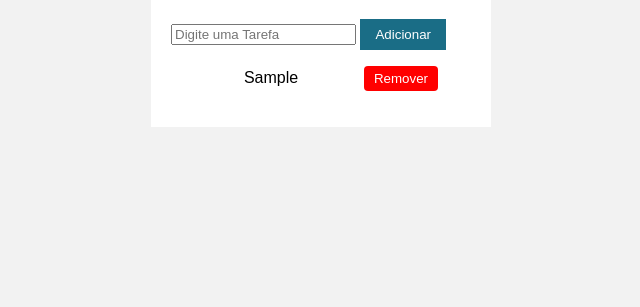
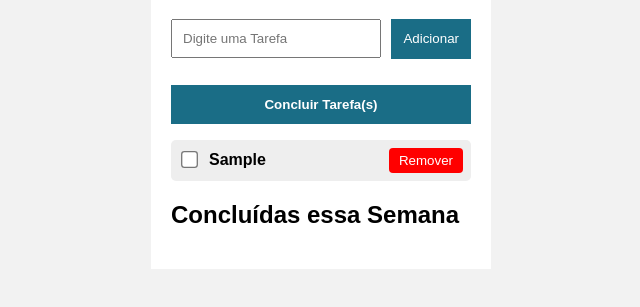
Before and after one commit to joaosouza73/todo-list, a plain HTML site: page index.html in a window 1280 px wide. Both pictures are taken after typing "Sample" into the empty fields and a click on the button "Adicionar". Shown: the part 89-396 px from the top of the page, without its empty margins (319-959 px from the left). Drawn offline with Linux system fonts and the light colour scheme.

Commit message:
adicionada a checkbox e o botão de finalizar tasks

```diff
--- a/index.html
+++ b/index.html
@@ -9,11 +9,17 @@
 <body>
     <div class="container">
         <h1>Lista de Tarefas</h1>
+        <div class="input-group">
+            <input type="text" id="taskInput" placeholder="Digite uma Tarefa">
+            <button id="addTaskBtn">Adicionar</button>
+        </div>
 
-        <input type="text" id="taskInput" placeholder="Digite uma Tarefa">
-        <button id="addTaskBtn">Adicionar</button>
+        <button id="completedTasksBtn">Concluir Tarefa(s)</button>
 
         <ul id="taskList"></ul>
+
+        <h2>Concluídas essa Semana</h2>
+        <ul id="weekTasks"></ul>
     </div>
 
 <script src="script.js"></script>
--- a/script.js
+++ b/script.js
@@ -1,9 +1,9 @@
 const input = document.getElementById("taskInput");
 const button = document.getElementById("addTaskBtn");
 const list = document.getElementById("taskList");
+const completedBtn = document.getElementById("completedTasksBtn");
 
 input.addEventListener("keypress", function(e){
-
     if(e.key === "Enter"){
         button.click();
     }
@@ -12,16 +12,17 @@ input.addEventListener("keypress", function(e){
 button.addEventListener("click", function () {
 
     const taskText = input.value.trim();
-
     if(taskText === "")return;
 
     const li = document.createElement("li");
 
-    li.textContent = taskText;
+    //checkbox
+    const checkbox = document.createElement("input");
+    checkbox.type = "checkbox";
 
-    li.addEventListener("click", function (){
-        li.classList.toggle("completed");
-    });
+    // texto da tarefa
+    const span = document.createElement("span");
+    span.textContent = taskText;
 
     //botao de remover tarefas
     const deleteBtn = document.createElement("button");
@@ -32,6 +33,9 @@ button.addEventListener("click", function () {
         li.remove();
     });
 
+
+    li.appendChild(checkbox);
+    li.appendChild(span);
     li.appendChild(deleteBtn);
 
     list.appendChild(li);
@@ -39,3 +43,16 @@ button.addEventListener("click", function () {
     input.value = "";
 
 });
+
+//concluir tarefas
+completedBtn.addEventListener("click", function(){
+
+    const task = document.querySelectorAll("#taskList li");
+    task.forEach(function(task){
+        const checkbox = task.querySelector("input");
+
+        if(checkbox.checked){
+            task.remove();
+        }
+    });
+});
--- a/style.css
+++ b/style.css
@@ -9,9 +9,6 @@ body{
     background: white;
     padding: 20px;
     width: 300px;
-}
-li{
-    margin-top: 10px;
 }
 .completed{
     text-decoration: line-through;
@@ -40,7 +37,57 @@ li button:hover{
 }
 li{
     display: flex;
-    justify-content: space-around;
+    justify-content: space-between;
     align-items: center;
     margin-top: 8px;
+    background: #eee;
+    padding: 8px;
+    border-radius: 5px;
+    transition: 0.2;
+    width: 100%;
+    box-sizing: border-box;
 }
+li span{
+    flex: 1;
+    margin-left: 10px;
+    font-weight: 550;
+}
+li input[type="checkbox"]{
+    cursor: pointer;
+    transform: scale(1.3);
+    margin-top: 5px;
+}
+#completedTasksBtn{
+    margin-top: 10px;
+    width: 100%;
+    padding: 12px;
+    font-weight: bold;
+}
+li input:checked + span{
+    text-decoration: line-through;
+    color: gray;
+}
+li:hover{
+    transform: scale(1.02);
+}
+input{
+    margin-bottom: 7px;
+    padding: 10px;
+    box-sizing: border-box;
+}
+ul{
+    padding: 0;
+}
+.input-group{
+    display: flex;
+    gap: 10px;
+    margin-bottom: 10px;
+}
+.input-group input{
+    flex: 1;
+    padding: 10px;
+}
+.input-group button{
+    padding: 8px 12px;
+    height: 40px;
+}
```
